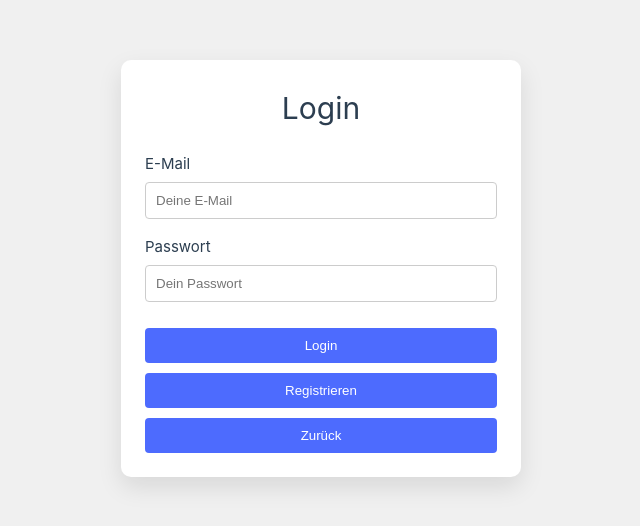
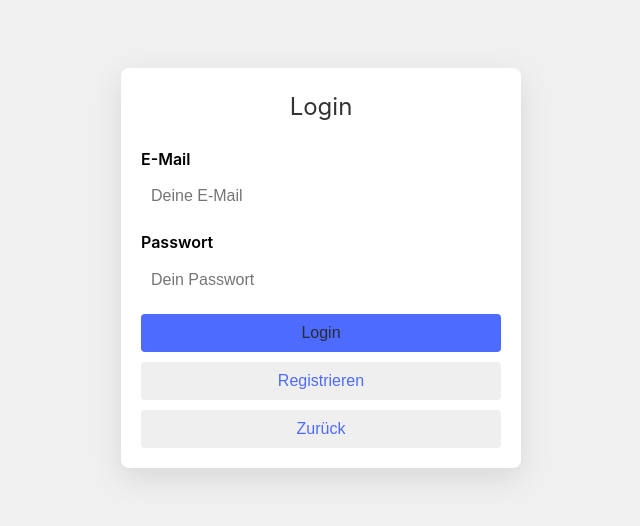
Before and after one commit to janikstucki/AI-Hub, a Vue app in the folder AI-Hub/: page /login in a window 1280 px wide. Shown: the part 132-658 px from the top of the page, without its empty margins (319-959 px from the left). Built offline with nearby package versions, Linux system fonts and the light colour scheme.

Commit message:
Refactor LoginView component for improved structure and consistency; update form handling and styling

```diff
--- a/AI-Hub/src/views/LoginView.vue
+++ b/AI-Hub/src/views/LoginView.vue
@@ -1,15 +1,10 @@
 <script setup>
+import { ref } from "vue";
 import { useRouter } from "vue-router";
-import { ref } from "vue";
 
+const router = useRouter();
 const email = ref("");
 const password = ref("");
-
-const router = useRouter();
-
-const RouteToRegister = () => {
-  router.push("/register");
-};
 
 const handleLogin = async () => {
   try {
@@ -18,11 +13,19 @@ const handleLogin = async () => {
     console.log("Fehler beim Login:", error);
   }
 };
+
+const RouteToRegister = () => {
+  router.push("/register");
+};
+
+const RouteToHome = () => {
+  router.push("/");
+};
 </script>
 
 <template>
-  <div class="page-wrapper">
-    <div class="login-box">
+  <div id="logincontainer">
+    <div class="login-view">
       <h1>Login</h1>
       <form @submit.prevent="handleLogin">
         <div class="form-group">
@@ -30,9 +33,9 @@ const handleLogin = async () => {
           <input
             type="email"
             id="email"
+            v-model="email"
             required
             placeholder="Deine E-Mail"
-            v-model="email"
           />
         </div>
         <div class="form-group">
@@ -40,82 +43,98 @@ const handleLogin = async () => {
           <input
             type="password"
             id="password"
+            v-model="password"
             required
             placeholder="Dein Passwort"
-            v-model="password"
           />
         </div>
-        <button type="submit">Login</button>
-        <button type="button" @click="RouteToRegister">Registrieren</button>
-        <button type="button" @click="$router.push('/')">Zurück</button>
+        <button id="LoginButton" type="submit">Login</button>
+        <button id="Button" type="button" @click="RouteToRegister">Registrieren</button>
+        <button id="Button" type="button" @click="RouteToHome">Zurück</button>
       </form>
     </div>
   </div>
 </template>
 
 <style scoped>
-.page-wrapper {
-  position: fixed;
-  top: 0;
-  left: 0;
-  width: 100vw !important;
-  height: 100vh;
-  z-index: 9999;
-  display: flex;
-  justify-content: center;
-  align-items: center;
-  background-color: #f0f0f0;
-}
-
-
-.login-box {
-  max-width: 400px;
-  width: 100%;
-  background: white;
-  padding: 24px;
-  border-radius: 10px;
-  box-shadow: 0 10px 25px rgba(0, 0, 0, 0.1);
-}
-
-h1 {
-  text-align: center;
-  margin-bottom: 20px;
-}
-
-.form-group {
-  margin-bottom: 16px;
-}
-
-label {
-  display: block;
-  margin-bottom: 6px;
-}
-
-input {
-  width: 100%;
-  padding: 10px;
-  box-sizing: border-box;
-  border-radius: 4px;
-  border: 1px solid #ccc;
-}
-
-button {
-  width: 100%;
-  padding: 10px;
-  margin-top: 10px;
-  border: none;
-  background-color: #4d6bfe;
-  color: white;
-  border-radius: 4px;
-  cursor: pointer;
-}
-</style>
-
-<style>
 html,
 body {
   margin: 0;
   padding: 0;
   height: 100%;
 }
+
+#logincontainer {
+  position: fixed;
+  top: 50%;
+  left: 50%;
+  transform: translate(-50%, -50%);
+  width: 100vw;
+  height: 100vh;
+  background-color: #f0f0f0;
+  display: flex;
+  justify-content: center;
+  align-items: center;
+}
+
+.login-view {
+  width: 100%;
+  max-width: 400px;
+  padding: 20px;
+  border-radius: 8px;
+  background-color: white;
+  box-shadow: 0 10px 30px rgba(0, 0, 0, 0.1);
+  text-align: center;
+}
+
+h1 {
+  margin-bottom: 20px;
+  font-size: 1.5rem;
+  color: #333;
+}
+
+.form-group {
+  margin-bottom: 15px;
+  text-align: left;
+}
+
+label {
+  display: block;
+  margin-bottom: 5px;
+  font-weight: 600;
+  font-size: 1rem;
+  color: black;
+}
+
+input {
+  width: 100%;
+  padding: 10px;
+  font-size: 1rem;
+  border: none;
+  color: rgb(0, 0, 0);
+  border-radius: 4px;
+  box-sizing: border-box;
+}
+
+#LoginButton {
+  width: 100%;
+  padding: 10px;
+  background-color: #4d6bfe;
+  color: #282c34;
+  font-size: 1rem;
+  border-radius: 4px;
+  cursor: pointer;
+  border: none;
+}
+
+#Button {
+  width: 100%;
+  padding: 10px;
+  color: #4d6bfe;
+  font-size: 1rem;
+  border: none;
+  border-radius: 4px;
+  cursor: pointer;
+  margin-top: 10px;
+}
 </style>
```
